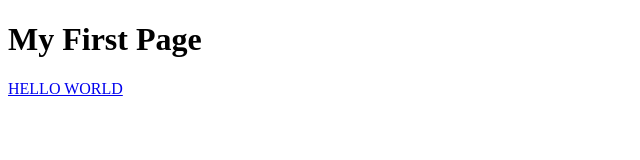
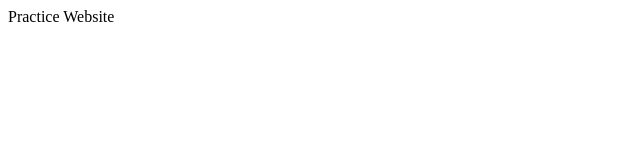
Before and after one commit to InformativeSite/InformativeSite.github.io, a plain HTML site: page index.html in a window 1280 px wide. Shown: the whole page, without its empty margins (0-640 px from the left). Drawn offline with Linux system fonts and the light colour scheme.

Commit message:
Update index.html

```diff
--- a/index.html
+++ b/index.html
@@ -2,10 +2,12 @@
 <html lang = "en">
    <head>
            <meta charset = "utf-8">
-            <title> First Web Page </title>
+            <title> Practice Site </title>
    </head>
     <body>
-            <h1> My First Page </h1>
-            <a href = "italicPage.html" target = "_blank"><p> HELLO WORLD </p></a>
+
     </body>
+   <script>
+      document.body.innerHTML = "Practice Website";
+   </script>
 </html>
```
